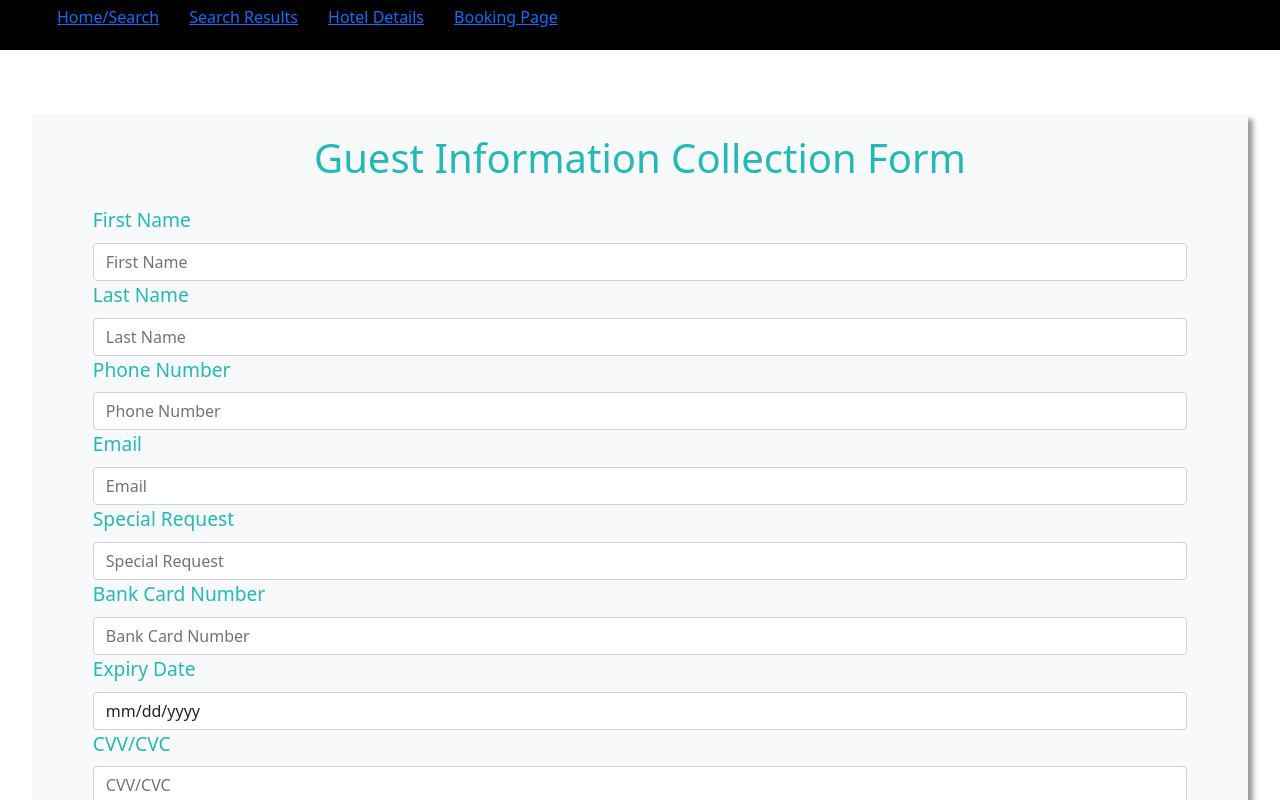
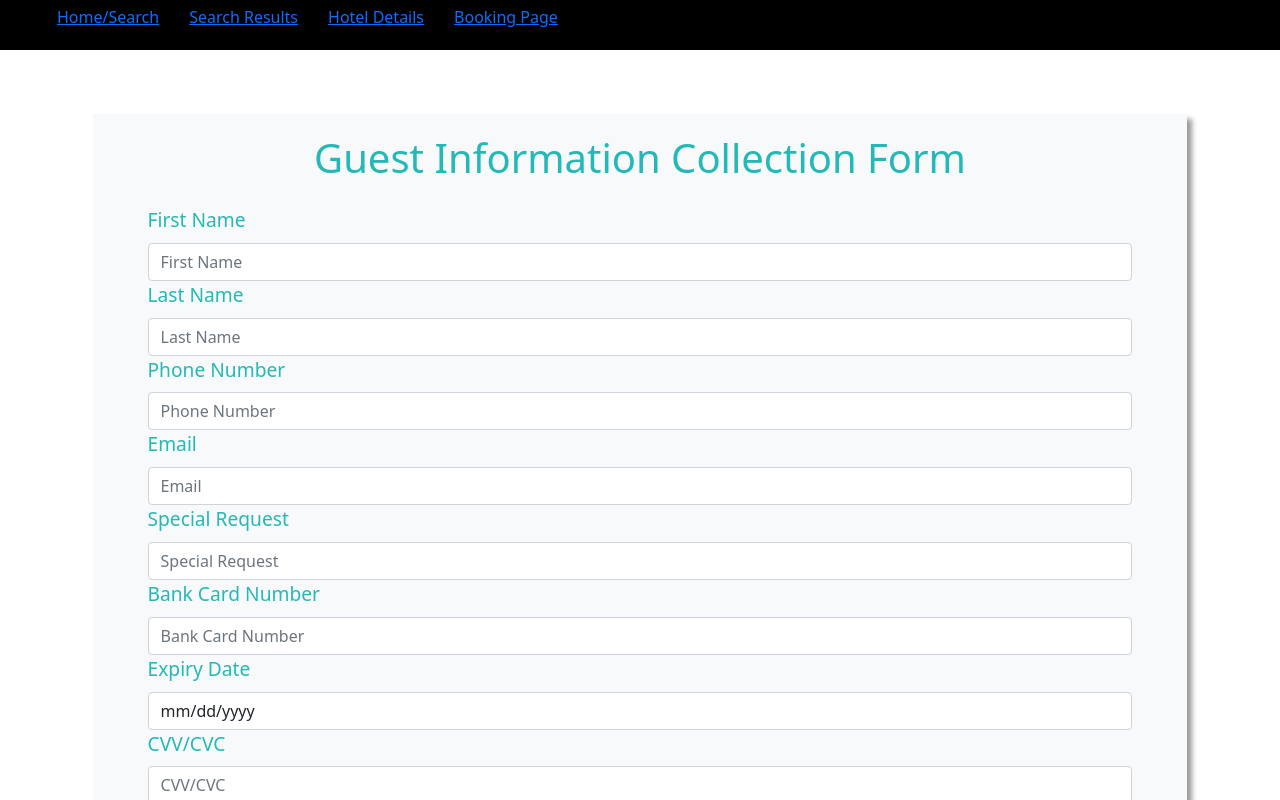
Before and after one commit to issacj-17/SUTD_ESC_2022_Hotel-Booking, a Next.js app in the folder hotel-booking-app/: page /bookingPage in a window 1280 px wide. Shown: the top 800 px of the page. Built offline with nearby package versions, Linux system fonts and the light colour scheme.

Commit message:
Update bookingPage.js

```diff
--- a/hotel-booking-app/pages/bookingPage.js
+++ b/hotel-booking-app/pages/bookingPage.js
@@ -14,14 +14,6 @@ const CONTAINER = styled.div`
   -webkit-box-shadow: 5px 5px 5px 0px rgba(0, 0, 0, 0.4);
   -moz-box-shadow: 5px 5px 5px 0px rgba(0, 0, 0, 0.4);
   box-shadow: 5px 5px 5px 0px rgba(0, 0, 0, 0.4);
-
-  @media (min-width: 1200px) {
-    width: 100%;
-  }
-
-  @media (min-height: 1400px) {
-    height: 100%;
-  }
 
   label {
     color: #24b9b6;
@@ -45,9 +37,8 @@ const CONTAINER = styled.div`
   }
     .error-message {
     color: #FF6565;
-    padding: .5em .2em;
+    padding: .2em .3em;
     height: 1em;
-    position: absolute;
     font-size: .8em;
   }
 `;
@@ -78,7 +69,7 @@ const schema = Yup.object().shape({
     .typeError("Invalid name")
     .min(2, "*Names must have at least 2 characters")
     .max(100, "*Names can't be longer than 100 characters")
-    .required("*Name is required"),
+    .required("Required"),
   lastName: Yup.string()
     .typeError("Invalid name")
     .max(20, "Must be 20 characters or less")
@@ -174,7 +165,7 @@ function bookingPage() {
                   className={touched.lastName && errors.lastName ? "error" : null}
                   />
                   {touched.lastName && errors.lastName ? (
-                    <div className="error-message">{errors.firstName}</div>
+                    <div className="error-message">{errors.lastName}</div>
                   ): null}
               </Form.Group>
               <Form.Group controlId="phoneNumber">
```
